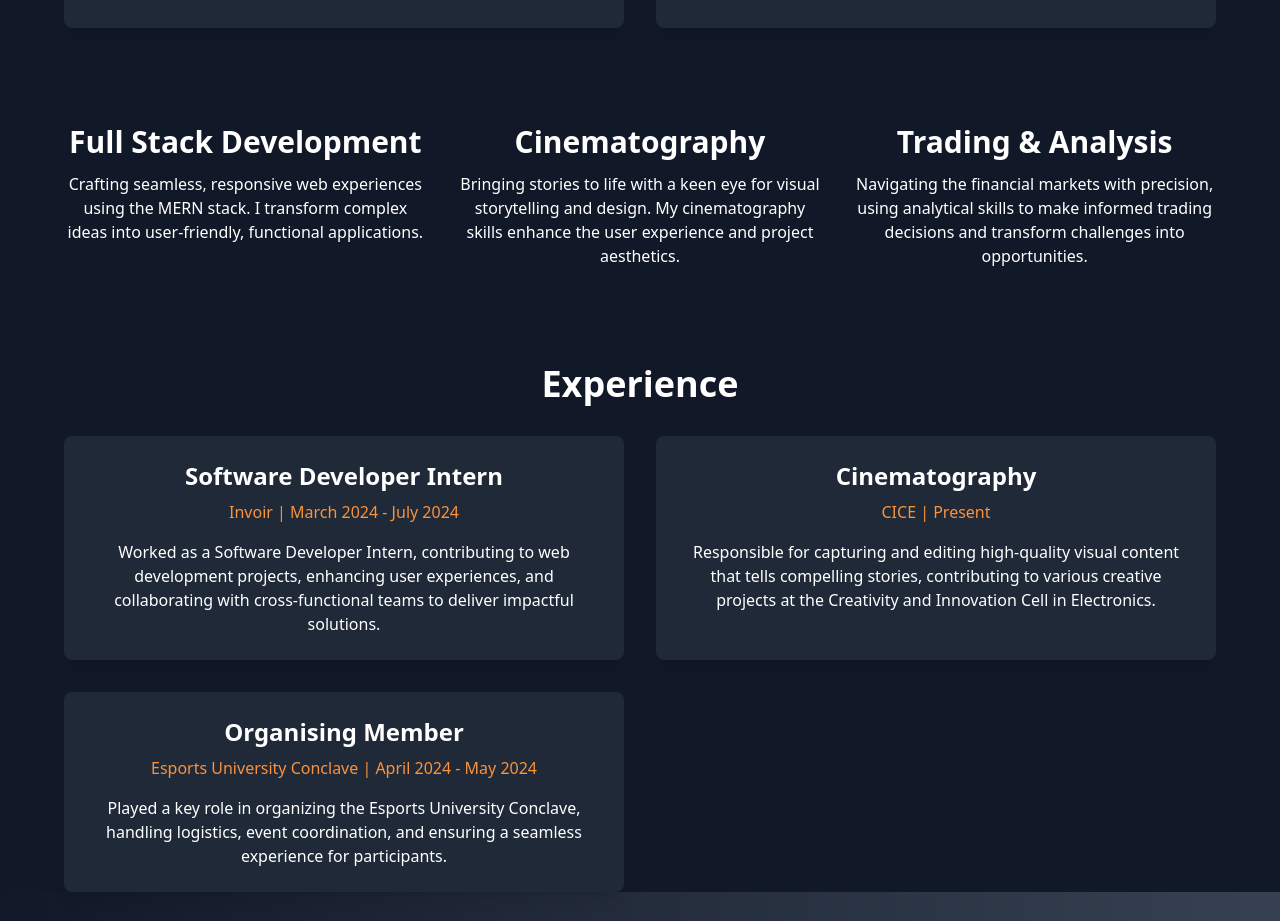
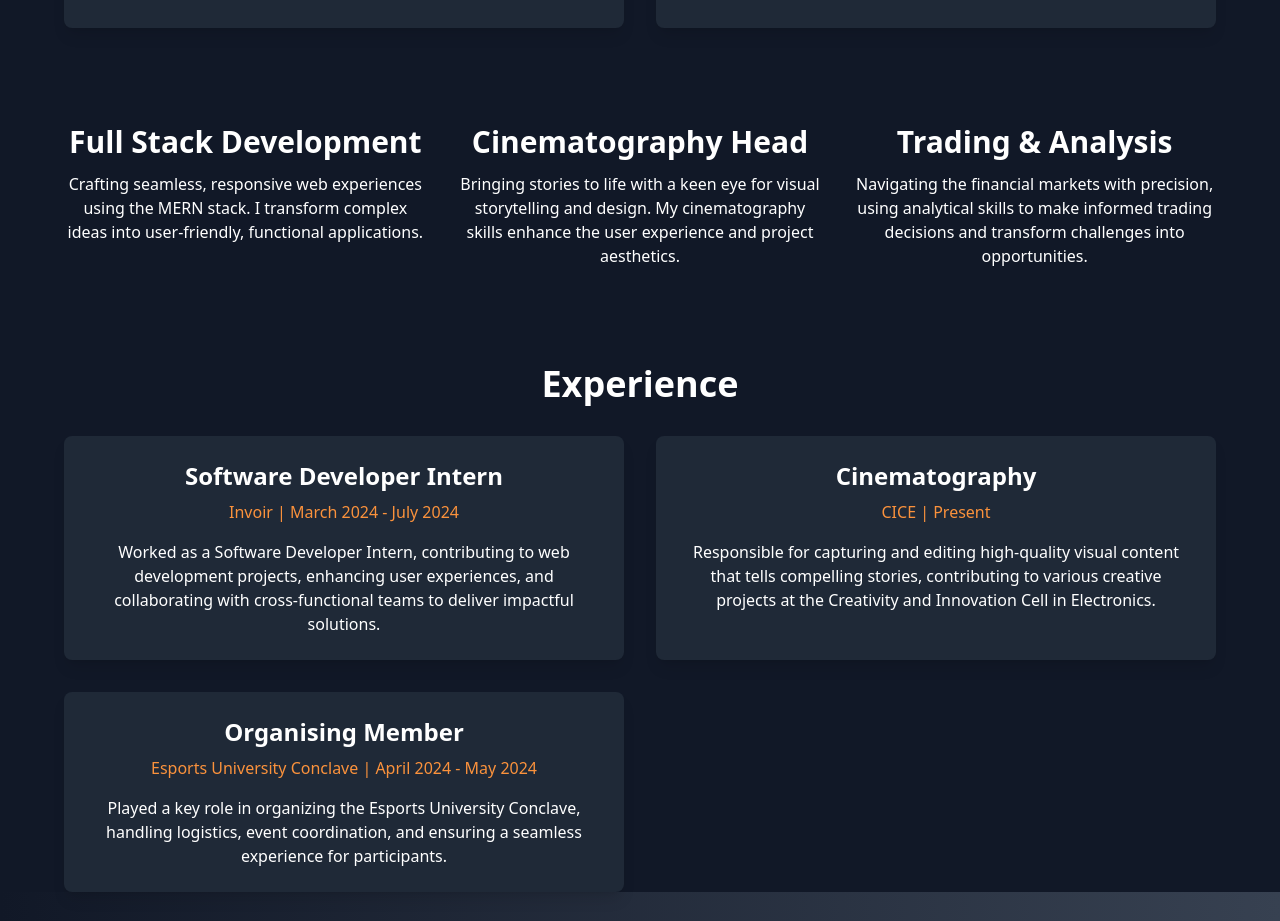
Before and after one commit to Madan2468/Gitfollowers, a React (Vite) app: page / in a window 1280 px wide. Shown: the part 974-1895 px from the top of the page. Built offline with nearby package versions, Linux system fonts and the light colour scheme.

Commit message:
about section

```diff
--- a/src/components/Home/Home.jsx
+++ b/src/components/Home/Home.jsx
@@ -148,7 +148,7 @@ export default function Home() {
             data-aos="fade-up"
             data-aos-duration="1000"
           >
-            <h2 className="text-3xl font-semibold mb-3">Cinematography</h2>
+            <h2 className="text-3xl font-semibold mb-3">Cinematography Head</h2>
             <p>
               Bringing stories to life with a keen eye for visual storytelling
               and design. My cinematography skills enhance the user experience
```
